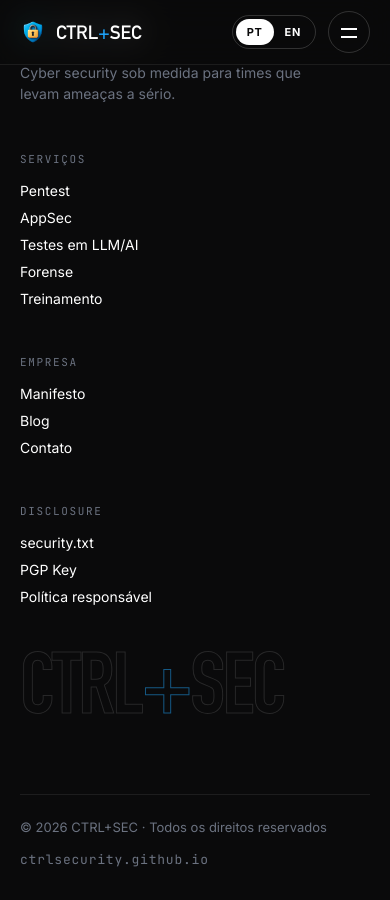
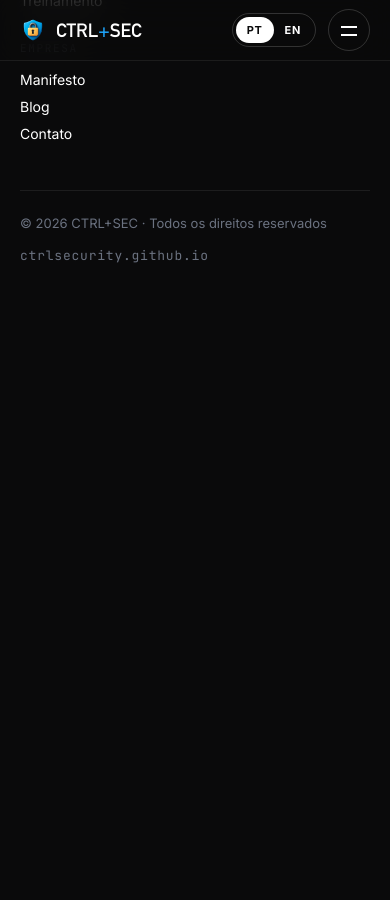
Before and after one commit to CTRLSecurity/ctrlsecurity.github.io, a Jekyll site: the page built from index.html, in a window 390 px wide and 900 px high, scrolled down 7125 px. Built offline with Jekyll 4.4.1, drawn with Linux system fonts in a browser that asks for light colours; after the commit the page ends 7421 px from its top, so only the background shows below that.

Commit message:
Novos posts no Blog e Update

```diff
--- a/_layouts/default.html
+++ b/_layouts/default.html
@@ -25,18 +25,16 @@
 <header class="nav"><div class="wrap">
 <a class="brand" href="{{ base }}"><img src="{{ '/assets/logo-icon.png' | relative_url }}" alt=""><span>CTRL<b>+</b>SEC</span></a>
 <nav class="nav-links"><a href="{{ base }}#servicos" data-i18n="nav.services">Serviços</a><a href="{{ base }}#metodo" data-i18n="nav.method">Método</a><a href="{{ base }}#manifesto" data-i18n="nav.manifesto">Manifesto</a><a href="{{ '/blog/' | relative_url }}" data-i18n="nav.blog">Blog</a><a href="{{ base }}#contato" data-i18n="nav.contact">Contato</a></nav>
-<div class="nav-right"><div class="lang" data-l="pt"><span class="pill"></span><button data-lang="pt" class="on">PT</button><button data-lang="en">EN</button></div><a class="btn btn-blue" href="{{ base }}#contato" data-i18n="nav.cta">Fale com um especialista</a><button class="burger" aria-label="Menu"><span></span><span></span></button></div>
+<div class="nav-right"><div class="lang" data-l="pt"><span class="pill"></span><button data-lang="pt" class="on">PT</button><button data-lang="en">EN</button></div><a class="btn btn-blue" href="{{ base }}#contato" data-i18n="nav.cta">Fale com um especialista</a><button class="burger" type="button" aria-label="Abrir menu" aria-expanded="false" aria-controls="mobile-menu"><span></span><span></span></button></div>
 </div></header>
-<div class="mobile-menu"><a href="{{ base }}#servicos" data-i18n="nav.services">Serviços</a><a href="{{ base }}#metodo" data-i18n="nav.method">Método</a><a href="{{ base }}#manifesto" data-i18n="nav.manifesto">Manifesto</a><a href="{{ '/blog/' | relative_url }}" data-i18n="nav.blog">Blog</a><a href="{{ base }}#contato" data-i18n="nav.contact">Contato</a></div>
+<div class="mobile-menu" id="mobile-menu" inert><a href="{{ base }}#servicos" data-i18n="nav.services">Serviços</a><a href="{{ base }}#metodo" data-i18n="nav.method">Método</a><a href="{{ base }}#manifesto" data-i18n="nav.manifesto">Manifesto</a><a href="{{ '/blog/' | relative_url }}" data-i18n="nav.blog">Blog</a><a href="{{ base }}#contato" data-i18n="nav.contact">Contato</a></div>
 {{ content }}
 <footer class="dark"><div class="wrap">
 <div class="foot">
 <div><a class="brand" href="{{ base }}"><img src="{{ '/assets/logo-icon.png' | relative_url }}" alt=""><span>CTRL<b>+</b>SEC</span></a><p data-i18n="f.tag"></p></div>
 <div><h4 data-i18n="f.svc"></h4><ul><li><a href="{{ base }}#servicos">Pentest</a></li><li><a href="{{ base }}#servicos">AppSec</a></li><li><a href="{{ base }}#servicos" data-i18n="s3.t"></a></li><li><a href="{{ base }}#servicos" data-i18n="s4.t"></a></li><li><a href="{{ base }}#servicos" data-i18n="s5.t"></a></li></ul></div>
 <div><h4 data-i18n="f.co"></h4><ul><li><a href="{{ base }}#manifesto">Manifesto</a></li><li><a href="{{ '/blog/' | relative_url }}">Blog</a></li><li><a href="{{ base }}#contato" data-i18n="f.contact"></a></li></ul></div>
-<div><h4>Disclosure</h4><ul><li><a href="#">security.txt</a></li><li><a href="#">PGP Key</a></li><li><a href="#" data-i18n="f.policy"></a></li></ul></div>
 </div>
-<div class="big-word">CTRL<b>+</b>SEC</div>
 <div class="foot-bottom"><span>© <span id="year">2026</span> CTRL+SEC · <span data-i18n="f.rights"></span></span><span class="mono">ctrlsecurity.github.io</span></div>
 </div></footer>
 <script src="{{ '/c2/c2.js' | relative_url }}"></script>
--- a/c2/blog.css
+++ b/c2/blog.css
@@ -17,7 +17,7 @@
 .filters button:hover{border-color:#fff;color:#fff}
 .filters button.on{background:var(--blue);border-color:var(--blue);color:var(--ink)}
 .rows-sec{padding:clamp(48px,6vw,80px) 0 clamp(96px,10vw,140px)}
-.svc.row{grid-template-columns:110px 150px minmax(0,1fr) 48px;color:var(--ink)}
+.svc.row{grid-template-columns:110px 150px minmax(0,1fr) 48px;color:var(--ink);cursor:pointer}
 .svc.row:hover{color:#fff}
 .row .date{font-family:var(--mono);font-size:12px;letter-spacing:.08em;color:var(--steel)}
 .row .chip{justify-self:start;font-family:var(--mono);font-size:10px;letter-spacing:.14em;text-transform:uppercase;padding:5px 10px;border:1px solid rgba(10,10,11,.2);border-radius:999px;transition:border-color .4s}
@@ -35,13 +35,13 @@
 .back{margin-bottom:48px}
 .post-meta{display:flex;flex-wrap:wrap;gap:10px 28px;font-family:var(--mono);font-size:12px;letter-spacing:.15em;text-transform:uppercase;color:var(--blue);margin-bottom:28px}
 .post-meta span:not(:first-child){color:rgba(255,255,255,.55)}
-.post-title{font-size:clamp(46px,7vw,112px);line-height:.92;text-wrap:balance}
+.post-title{font-size:clamp(46px,7vw,112px);line-height:1.04;text-wrap:balance;overflow-wrap:break-word}
 .post-lead{font-size:clamp(18px,1.7vw,23px);line-height:1.5;color:rgba(255,255,255,.72);max-width:760px;margin:32px 0 0;text-wrap:pretty}
 .post-cover{height:clamp(140px,20vw,300px);margin-top:clamp(56px,7vw,96px);position:relative;overflow:hidden}
 .post-cover::before{content:'';position:absolute;inset:0;background:var(--g)}
 .post-cover::after{content:'';position:absolute;inset:0;background-image:linear-gradient(rgba(255,255,255,.12) 1px,transparent 1px),linear-gradient(90deg,rgba(255,255,255,.12) 1px,transparent 1px);background-size:48px 48px;-webkit-mask-image:linear-gradient(90deg,transparent,#000);mask-image:linear-gradient(90deg,transparent,#000)}
 .post-body{padding:clamp(64px,8vw,120px) 0}
-.prose{max-width:760px;margin:0 auto;padding:0 var(--pad);font-size:clamp(17px,1.3vw,19px);line-height:1.72;color:#1D1E21}
+.prose{max-width:760px;margin:0 auto;padding:0 var(--pad);font-size:clamp(17px,1.3vw,19px);line-height:1.72;color:#1D1E21;overflow-wrap:break-word}
 .prose>*{margin:0}.prose>*+*{margin-top:1.2em}
 .prose h2{font-family:var(--alt);text-transform:uppercase;font-size:clamp(28px,3vw,38px);line-height:1.05;margin-top:2.2em;color:var(--ink)}
 .prose h3{font-family:var(--alt);text-transform:uppercase;font-size:clamp(21px,2vw,25px);line-height:1.1;margin-top:1.8em;color:var(--ink)}
@@ -70,4 +70,4 @@
 .post-cta .btn{margin-top:40px}
 @media (max-width:980px){.svc.row{grid-template-columns:minmax(0,1fr) 40px;gap:12px 20px}.row .date,.row .chip{grid-column:1}.row .meta-r{display:flex;gap:14px;align-items:center;grid-column:1}.row .row-main{grid-column:1}.row .go{grid-row:1/3;grid-column:2;align-self:start}}
 @media (min-width:981px){.row .meta-r{display:contents}}
-@media (max-width:640px){.pn{grid-template-columns:1fr}.pn .next{grid-column:1}}
+@media (max-width:640px){.pn{grid-template-columns:1fr}.pn .next{grid-column:1}.prose table{display:block;max-width:100%;overflow-x:auto}.prose th,.prose td{min-width:120px}.post-meta{font-size:11px;letter-spacing:.08em}}
--- a/c2/c2.css
+++ b/c2/c2.css
@@ -6,6 +6,7 @@
 body{margin:0;background:var(--ink);color:#fff;font-family:var(--body);-webkit-font-smoothing:antialiased;overflow-x:hidden}
 a{color:inherit;text-decoration:none}a:hover{color:var(--blue)}
 button{font-family:inherit}
+a:focus-visible,button:focus-visible{outline:2px solid var(--blue);outline-offset:4px}
 img{max-width:100%;display:block}
 em{font-style:normal;color:var(--blue)}
 ::selection{background:var(--blue);color:var(--ink)}
@@ -33,7 +34,7 @@
 @keyframes load{to{transform:none}}
 
 /* nav */
-.nav{position:fixed;top:0;left:0;right:0;z-index:50;transition:background .4s,border-color .4s,padding .4s var(--ease);border-bottom:1px solid transparent}
+.nav{position:fixed;top:0;left:0;right:0;z-index:50;transition:background .4s,border-color .4s,color .4s; border-bottom:1px solid transparent}
 .nav .wrap{display:flex;align-items:center;justify-content:space-between;gap:24px;height:84px;transition:height .4s var(--ease)}
 .nav.scrolled{background:rgba(10,10,11,.72);backdrop-filter:blur(16px) saturate(1.4);-webkit-backdrop-filter:blur(16px) saturate(1.4);border-color:rgba(255,255,255,.08)}
 .nav.scrolled .wrap{height:64px}
@@ -64,12 +65,15 @@
 .btn::before{content:'';position:absolute;inset:0;background:linear-gradient(100deg,transparent 30%,rgba(255,255,255,.35) 50%,transparent 70%);transform:translateX(-120%);transition:transform .8s var(--ease)}
 .btn:hover::before{transform:translateX(120%)}
 .nav .btn{padding:10px 18px;font-size:13px}
-.burger{display:none;width:42px;height:42px;border-radius:50%;border:1px solid rgba(127,127,127,.35);background:none;color:inherit;cursor:pointer;position:relative}
+.burger{display:none;width:42px;height:42px;border-radius:50%;border:1px solid rgba(127,127,127,.35);background:none;color:inherit;cursor:pointer;position:relative;flex:none}
 .burger span{position:absolute;left:12px;right:12px;height:1.5px;background:currentColor;transition:transform .4s var(--ease),top .4s var(--ease)}
 .burger span:first-child{top:16px}.burger span:last-child{top:24px}
 .menu-open .burger span:first-child{top:20px;transform:rotate(45deg)}.menu-open .burger span:last-child{top:20px;transform:rotate(-45deg)}
-.mobile-menu{position:fixed;inset:0;z-index:45;background:var(--ink);color:#fff;display:flex;flex-direction:column;justify-content:center;padding:0 var(--pad);gap:8px;clip-path:circle(0% at calc(100% - 40px) 40px);transition:clip-path .8s var(--ease)}
+.mobile-menu{position:fixed;inset:0;z-index:45;background:var(--ink);color:#fff;display:flex;flex-direction:column;justify-content:center;padding:96px var(--pad) 40px;gap:8px;clip-path:circle(0% at calc(100% - 40px) 40px);visibility:hidden;transition:clip-path .7s var(--ease),visibility .7s}
 .menu-open .mobile-menu{clip-path:circle(150% at calc(100% - 40px) 40px)}
+.menu-open .mobile-menu{visibility:visible}
+.menu-open .nav,.menu-open .nav.on-light.scrolled{background:var(--ink);color:#fff;border-color:rgba(255,255,255,.08)}
+.menu-open .nav.on-light.scrolled .lang .pill{background:#fff}.menu-open .nav.on-light.scrolled .lang button.on{color:var(--ink)}
 .mobile-menu a{font-family:var(--disp);font-size:clamp(48px,13vw,80px);text-transform:uppercase;line-height:1;opacity:0;transform:translateY(30px);transition:opacity .5s,transform .7s var(--ease)}
 .menu-open .mobile-menu a{opacity:1;transform:none}
 .menu-open .mobile-menu a:nth-child(2){transition-delay:.05s}.menu-open .mobile-menu a:nth-child(3){transition-delay:.1s}.menu-open .mobile-menu a:nth-child(4){transition-delay:.15s}.menu-open .mobile-menu a:nth-child(5){transition-delay:.2s}
@@ -125,9 +129,9 @@
 @keyframes cue{to{top:100%}}
 
 /* reveal */
-.reveal{opacity:0;transform:translateY(40px);transition:opacity 1s var(--ease),transform 1.1s var(--ease)}
+.reveal{opacity:0;transform:translateY(24px);transition:opacity .8s var(--ease),transform .9s var(--ease)}
 .reveal.in{opacity:1;transform:none}
-.stagger>*{opacity:0;transform:translateY(30px);transition:opacity .9s var(--ease),transform 1s var(--ease)}
+.stagger>*{opacity:0;transform:translateY(20px);transition:opacity .7s var(--ease),transform .8s var(--ease)}
 .stagger.in>*{opacity:1;transform:none}
 .stagger.in>*:nth-child(2){transition-delay:.08s}.stagger.in>*:nth-child(3){transition-delay:.16s}.stagger.in>*:nth-child(4){transition-delay:.24s}.stagger.in>*:nth-child(5){transition-delay:.32s}.stagger.in>*:nth-child(6){transition-delay:.4s}
 .mask-h .line>span{transition-duration:1.2s}
@@ -140,7 +144,7 @@
 .lead{font-size:clamp(17px,1.5vw,20px);line-height:1.5;margin:0;max-width:520px;text-wrap:pretty}
 .light .lead{color:#2A2C31}
 .svc-list{border-top:1px solid rgba(10,10,11,.15)}
-.svc{position:relative;display:grid;grid-template-columns:72px minmax(0,1.05fr) minmax(0,1.3fr) 48px;gap:40px;align-items:center;padding:40px 0;border-bottom:1px solid rgba(10,10,11,.15);cursor:pointer;isolation:isolate}
+.svc{position:relative;display:grid;grid-template-columns:72px minmax(0,1.05fr) minmax(0,1.3fr) 48px;gap:40px;align-items:center;padding:40px 0;border-bottom:1px solid rgba(10,10,11,.15);isolation:isolate}
 .svc::before{content:'';position:absolute;inset:0 calc(var(--pad) * -1);background:var(--ink);z-index:-1;transform:scaleY(0);transform-origin:bottom;transition:transform .6s var(--ease)}
 .svc:hover::before{transform:scaleY(1)}
 .svc>*{transition:color .4s,transform .6s var(--ease)}
@@ -188,8 +192,9 @@
 .link-u{font-family:var(--mono);font-size:12px;letter-spacing:.15em;text-transform:uppercase;color:var(--blue);display:inline-flex;gap:8px}
 .link-u:hover .arr{transform:translateX(4px)}.link-u .arr{transition:transform .3s var(--ease)}
 .posts{display:grid;grid-template-columns:repeat(3,minmax(0,1fr));gap:24px}
-.post{background:rgba(255,255,255,.03);border:1px solid rgba(255,255,255,.08);border-radius:18px;overflow:hidden;display:flex;flex-direction:column;transition:transform .6s var(--ease),border-color .4s;cursor:pointer}
+.post{background:rgba(255,255,255,.03);border:1px solid rgba(255,255,255,.08);border-radius:18px;overflow:hidden;display:flex;flex-direction:column;transition:transform .45s var(--ease),border-color .35s,box-shadow .35s;cursor:pointer}
 .post:hover{transform:translateY(-8px);border-color:rgba(31,167,255,.4)}
+.post:hover{box-shadow:0 24px 60px -32px rgba(31,167,255,.3)}
 .cover{height:220px;position:relative;overflow:hidden;display:flex;align-items:flex-end;padding:22px}
 .cover::before{content:'';position:absolute;inset:-20%;background:var(--g);transition:transform 1.2s var(--ease)}
 .post:hover .cover::before{transform:scale(1.1) rotate(2deg)}
@@ -207,27 +212,25 @@
 
 /* footer */
 footer{padding:72px 0 32px;border-top:1px solid rgba(255,255,255,.06)}
-.foot{display:grid;grid-template-columns:2fr 1fr 1fr 1fr;gap:48px}
+.foot{display:grid;grid-template-columns:2fr 1fr 1fr;gap:48px}
 .foot p{color:var(--steel);max-width:300px;line-height:1.5;font-size:14px;margin:18px 0 0}
 .foot h4{font-family:var(--mono);font-size:11px;letter-spacing:.15em;color:var(--steel);text-transform:uppercase;font-weight:400;margin:0 0 16px}
 .foot ul{list-style:none;margin:0;padding:0;display:flex;flex-direction:column;gap:10px;font-size:14px}
 .foot ul a{display:inline-block;transition:transform .3s var(--ease),color .2s}.foot ul a:hover{transform:translateX(4px)}
 .foot-bottom{margin-top:64px;padding-top:24px;border-top:1px solid rgba(255,255,255,.08);display:flex;justify-content:space-between;gap:16px;flex-wrap:wrap;color:var(--steel);font-size:13px}
-.big-word{font-family:var(--disp);font-size:clamp(80px,22vw,340px);line-height:.8;text-transform:uppercase;letter-spacing:-.03em;color:transparent;-webkit-text-stroke:1px rgba(255,255,255,.12);margin-top:56px;white-space:nowrap;user-select:none}
-.big-word b{-webkit-text-stroke:1px rgba(31,167,255,.5)}
 
 /* lang swap */
 [data-i18n]{transition:opacity .25s}
 body.swapping [data-i18n]{opacity:0}
 
 /* responsive */
-@media (max-width:1100px){.nav-links{gap:22px}.posts{grid-template-columns:repeat(2,minmax(0,1fr))}.posts .post:nth-child(3){display:none}}
+@media (max-width:1120px){.nav-links,.nav .btn{display:none}.burger{display:block}}
+@media (max-width:1100px){.posts{grid-template-columns:repeat(2,minmax(0,1fr))}.posts .post:nth-child(3),.posts .post:nth-child(6){grid-column:1/-1;display:grid;grid-template-columns:minmax(0,40%) minmax(0,1fr)}.posts .post:nth-child(3) .cover,.posts .post:nth-child(6) .cover{height:100%;min-height:220px}}
 @media (max-width:980px){
-.nav-links,.nav .btn{display:none}.burger{display:block}
 .hero{padding-top:110px}
 .hero-grid{grid-template-columns:1fr;gap:24px}
 .hero h1{font-size:clamp(56px,12vw,112px)}
-.visual{max-width:420px;order:-1;width:80%}
+.visual{max-width:420px;width:min(70vw,420px);margin:20px auto 0}
 .sec-head,.method-grid{grid-template-columns:1fr;gap:32px}
 .term{transform:none}
 .svc{grid-template-columns:48px minmax(0,1fr) 40px;gap:20px;padding:32px 0}
@@ -237,10 +240,22 @@
 .scroll-cue{display:none}
 }
 @media (max-width:640px){
+.nav .wrap{height:72px}.nav.scrolled .wrap{height:60px}
+.mobile-menu a{font-size:clamp(42px,12vw,68px)}
+.hero{padding-top:108px}
+.hero-grid{gap:36px}
+.visual{width:min(75vw,320px);margin:0 auto}
+.hero-sub{margin-top:26px}.hero-ctas{margin-top:28px}
+.marquee{margin-top:44px;padding:20px 0}
+.sec{padding:80px 0}.sec-head{margin-bottom:48px}
+.blog-head{margin-bottom:40px}
+.cta-row{margin-top:36px}
+.btn-xl{padding:18px 24px;font-size:14px}
+.foot{gap:32px}footer{padding-top:56px}.foot-bottom{margin-top:48px}
 .term-bar{flex-wrap:wrap}.term-demo{flex-basis:100%;margin-left:0}.tabs{flex:1}
 .hero h1{font-size:clamp(48px,11vw,72px)}
 .cta h2{font-size:clamp(48px,11vw,76px)}
-.posts{grid-template-columns:1fr}.posts .post:nth-child(3){display:flex}
+.posts{grid-template-columns:1fr}.posts .post:nth-child(3),.posts .post:nth-child(6){grid-column:auto;display:flex}.posts .post:nth-child(3) .cover,.posts .post:nth-child(6) .cover{height:200px;min-height:0}
 .foot{grid-template-columns:1fr}
 .telem{font-size:9px}
 .hero-ctas .btn{flex:1;justify-content:center}
@@ -249,3 +264,4 @@
 }
 [data-lang-only][hidden]{display:none!important}
 @media (prefers-reduced-motion:reduce){*,*::before,*::after{animation-duration:.01ms!important;animation-iteration-count:1!important;transition-duration:.01ms!important}html{scroll-behavior:auto}}
+@media (prefers-reduced-motion:reduce){.reveal,.stagger>*,.fade-up,.visual{opacity:1;transform:none}.line>span{transform:none}.mobile-menu{transition:none}.hero .grid-bg,.marquee .track{animation:none}}
--- a/c2/c2.js
+++ b/c2/c2.js
@@ -73,6 +73,7 @@
   buildManifesto();
   $$('.filters button[data-tag=""]').forEach(b=>b.click());
   $$('.lang').forEach(l=>{l.dataset.l=lang;$$('button',l).forEach(b=>b.classList.toggle('on',b.dataset.lang===lang))});
+  updateMenuLabel();
   restartTerm();
 }
 function setLang(l){
@@ -142,12 +143,27 @@
 addEventListener('scroll',onScroll,{passive:true});addEventListener('resize',onScroll);
 
 /* burger */
-const bgr=$('.burger');if(bgr)bgr.addEventListener('click',()=>document.body.classList.toggle('menu-open'));
-$$('.mobile-menu a').forEach(a=>a.addEventListener('click',()=>document.body.classList.remove('menu-open')));
+const bgr=$('.burger'),mobileMenu=$('.mobile-menu');
+function updateMenuLabel(){
+  if(!bgr)return;
+  const open=document.body.classList.contains('menu-open');
+  bgr.setAttribute('aria-label',lang==='pt'?(open?'Fechar menu':'Abrir menu'):(open?'Close menu':'Open menu'));
+}
+function setMenu(open){
+  if(!bgr||!mobileMenu)return;
+  document.body.classList.toggle('menu-open',open);
+  bgr.setAttribute('aria-expanded',String(open));
+  mobileMenu.inert=!open;
+  updateMenuLabel();
+}
+if(bgr)bgr.addEventListener('click',()=>setMenu(!document.body.classList.contains('menu-open')));
+$$('.mobile-menu a').forEach(a=>a.addEventListener('click',()=>setMenu(false)));
+addEventListener('keydown',e=>{if(e.key==='Escape'&&document.body.classList.contains('menu-open')){setMenu(false);bgr.focus()}});
+addEventListener('resize',()=>{if(innerWidth>1120&&document.body.classList.contains('menu-open'))setMenu(false)});
 
 /* hero pointer */
 const hero=$('.hero'),lock=$('.lock');
-if(!reduce&&matchMedia('(pointer:fine)').matches){
+if(!reduce&&matchMedia('(pointer:fine) and (hover:hover)').matches){
   if(hero&&lock){hero.addEventListener('pointermove',e=>{const r=hero.getBoundingClientRect();const x=e.clientX-r.left,y=e.clientY-r.top;hero.style.setProperty('--mx',x+'px');hero.style.setProperty('--my',y+'px');const nx=x/r.width-.5,ny=y/r.height-.5;lock.style.transform='translate('+nx*-24+'px,'+ny*-24+'px) rotateY('+nx*14+'deg) rotateX('+ny*-14+'deg)'});
   hero.addEventListener('pointerleave',()=>lock.style.transform='');}
   $$('[data-magnet]').forEach(b=>{b.addEventListener('pointermove',e=>{const r=b.getBoundingClientRect();b.style.transform='translate('+(e.clientX-r.left-r.width/2)*.25+'px,'+(e.clientY-r.top-r.height/2)*.35+'px)'});b.addEventListener('pointerleave',()=>b.style.transform='')});
```
